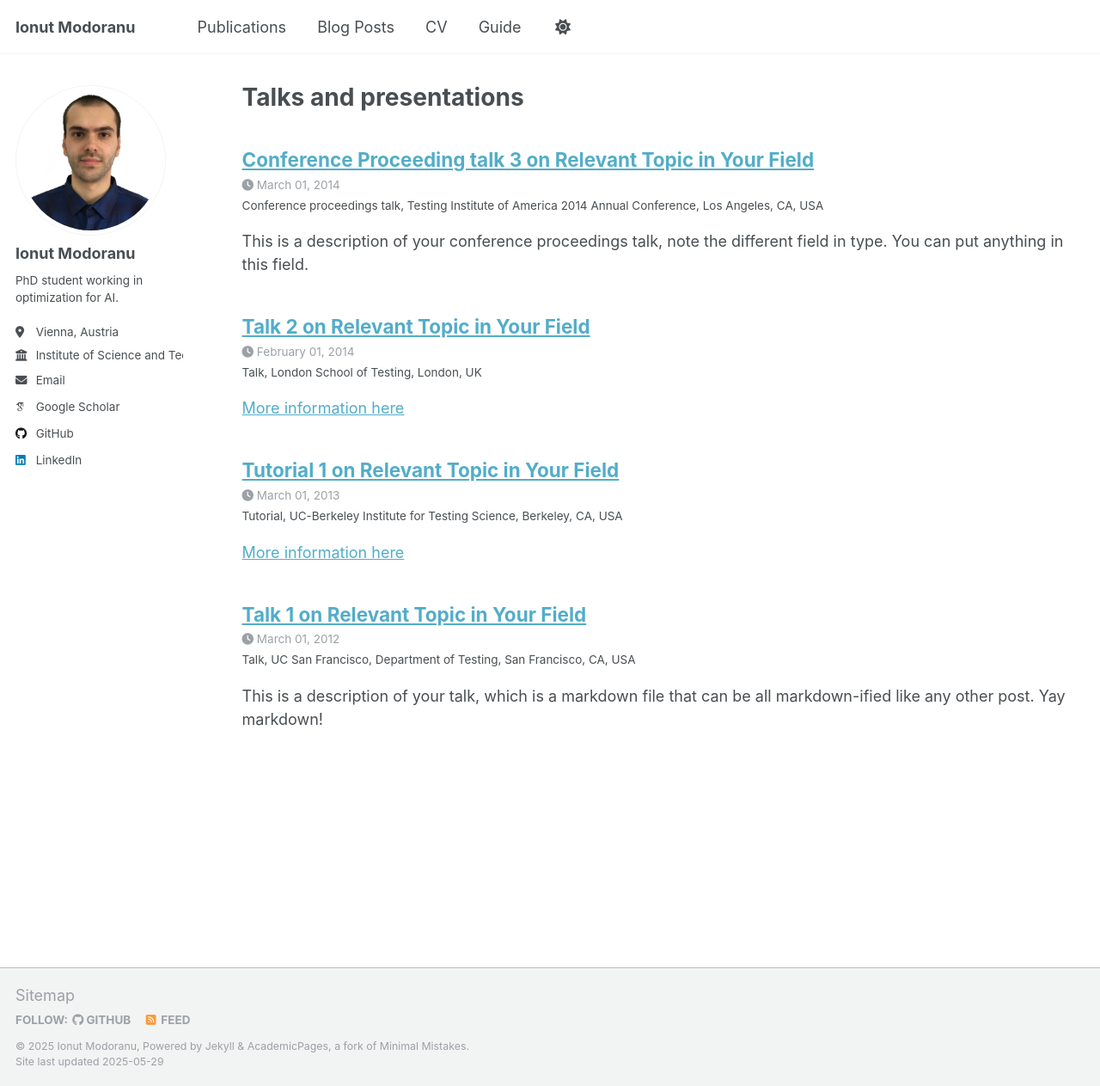
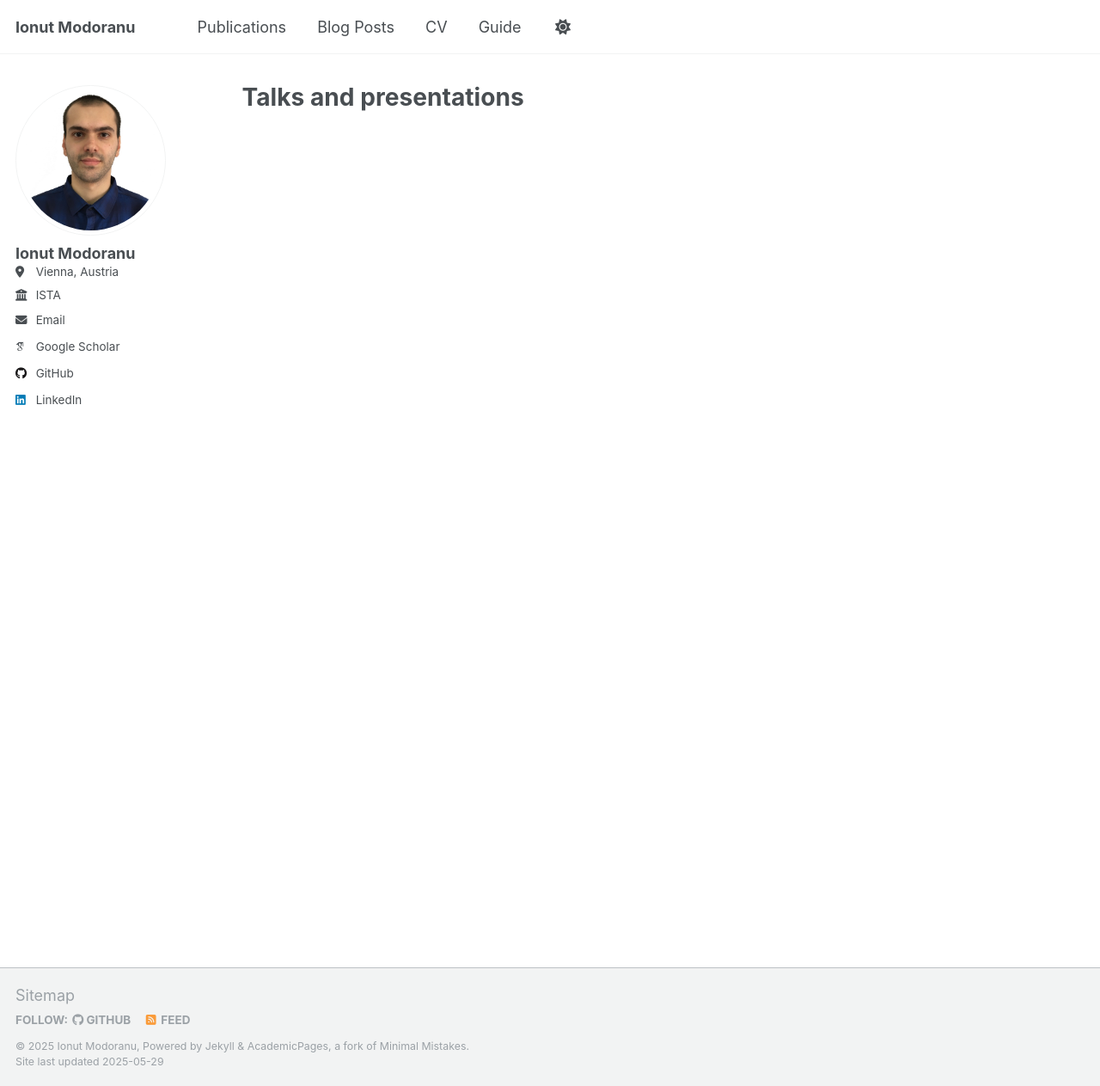
Before and after one commit to ionutmodo/ionutmodo.github.io, a Jekyll site: the page built from _pages/talks.html, in a window 1280 px wide and 1263 px high. Shown: the whole window at 86% size. Built offline with Jekyll 4.4.1, drawn with Linux system fonts in a browser that asks for light colours; some web fonts are replaced; part of the change alters nothing that is shown.

Commit message:
updated description and removed unused pages

```diff
--- a/_config.yml
+++ b/_config.yml
@@ -12,78 +12,79 @@ site_theme               : "default"
 title                    : "Ionut Modoranu"
 title_separator          : "-"
 name                     : &name "Ionut Modoranu"
-description              : &description "personal description"
+description              : &description "PhD student working in optimization for AI at Institute of Science and Technology (ISTA)"
 url                      : https://ionutmodo.github.io # the base hostname & protocol for your site e.g. "https://[your GitHub username].github.io" or if you already have some other page hosted on Github then use "https://[your GitHub username].github.io/[Your Repo Name]"
 baseurl                  : "" # the subpath of your site, e.g. "/blog"
-repository               : "academicpages/academicpages.github.io" # footer
+repository               : "ionutmodo/ionutmodo.github.io" # footer
 
 # Site Author - The following control what appear as part of the author content on the side bar.
 #               If a field is blank the icon and link will not appear, otherwise it will be shown.
 #               Additional customization can be done by editing /_includes/author-profile.html
 author:
-  # Biographic information
-  avatar           : "portrait.jpg"
-  name             : "Ionut Modoranu"
-  pronouns         : # example: "she/her"
-  bio              : "PhD student working in optimization for AI."
-  location         : "Vienna, Austria"
-  employer         : "Institute of Science and Technology Austria (ISTA)"
-  uri              : # URL
-  email            : "ionut[dash]vlad[dot]modoranu[at]ista[dot]ac[dot]at"
+    # Biographic information
+    avatar           : "portrait.jpg"
+    name             : &name "Ionut Modoranu"
 
-  # Academic websites
-  academia         : # URL
-  arxiv            : # URL - Update with the correct link to your profile
-  googlescholar    : "https://scholar.google.com/citations?hl=en&user=N56bz4gAAAAJ&sortby=pubdate"
-  impactstory      : # URL
-  orcid            : # URL
-  semantic         : # URL
-  pubmed           : # URL
-  researchgate     : # URL
-  scopus           : # URL
+    pronouns         : # example: "she/her"
+    bio              :
+    location         : "Vienna, Austria"
+    employer         : "ISTA"
+    uri              : # URL
+    email            : "ionut[dash]vlad[dot]modoranu[at]ista[dot]ac[dot]at"
 
-  # Repositories and software development
-  bitbucket        : # Username - Update with your username on the site
-  codepen          : # Username
-  dribbble         : # Username
-  github           : "ionutmodo"
-  kaggle           : # Username
-  stackoverflow    : # User number or user number and name (i.e., use "1" or "1/jeff-atwood")
+    # Academic websites
+    academia         : # URL
+    arxiv            : # URL - Update with the correct link to your profile
+    googlescholar    : "https://scholar.google.com/citations?user=N56bz4gAAAAJ&sortby=pubdate"
+    impactstory      : # URL
+    orcid            : # URL
+    semantic         : # URL
+    pubmed           : # URL
+    researchgate     : # URL
+    scopus           : # URL
 
-  # Social media
-  bluesky          : # Username
-  facebook         : # Username
-  flickr           : # Username
-  foursquare       : # Username
-  goodreads        : # Username
-  google_plus      : # Username
-  keybase          : # Username
-  instagram        : # Username
-  lastfm           : # Username
-  linkedin         : ionut-vlad-modoranu
-  mastodon         : # URL
-  medium           : # URL
-  pinterest        : # Username
-  soundcloud       : # Username
-  steam            : # Username
-  telegram         : # URL
-  tumblr           : # Username
-  twitter          : # Username for X / Twitter
-  vine             : # Username
-  weibo            : # Username
-  wikipedia        : # Username
-  xing             : # Username
-  youtube          : # Username
-  zhihu            : # Username
+    # Repositories and software development
+    bitbucket        : # Username - Update with your username on the site
+    codepen          : # Username
+    dribbble         : # Username
+    github           : "ionutmodo"
+    kaggle           : # Username
+    stackoverflow    : # User number or user number and name (i.e., use "1" or "1/jeff-atwood")
+
+    # Social media
+    bluesky          : # Username
+    facebook         : # Username
+    flickr           : # Username
+    foursquare       : # Username
+    goodreads        : # Username
+    google_plus      : # Username
+    keybase          : # Username
+    instagram        : # Username
+    lastfm           : # Username
+    linkedin         : ionut-vlad-modoranu
+    mastodon         : # URL
+    medium           : # URL
+    pinterest        : # Username
+    soundcloud       : # Username
+    steam            : # Username
+    telegram         : # URL
+    tumblr           : # Username
+    twitter          : # Username for X / Twitter
+    vine             : # Username
+    weibo            : # Username
+    wikipedia        : # Username
+    xing             : # Username
+    youtube          : # Username
+    zhihu            : # Username
 
 # Publication Category - The following the list of publication categories and their headings
 publication_category:
-  books:
-    title: 'Books'
-  manuscripts:
-    title: 'Journal Articles'
-  conferences:
-    title: 'Conference Papers'
+    books:
+        title: 'Books'
+    manuscripts:
+        title: 'Journal Articles'
+    conferences:
+        title: 'Conference Papers'
 
 # Site Settings
 teaser                   :  # filename of teaser fallback teaser image placed in /images/, .e.g. "500x300.png"
@@ -93,34 +94,34 @@ future                   : true
 read_more                : "disabled" # if enabled, adds "Read more" links to excerpts
 talkmap_link             : false      #change to true to add link to talkmap on talks page
 comments:
-  provider               : # false (default), "disqus", "discourse", "facebook", "google-plus", "staticman", "custom"
-  disqus:
-    shortname            :
-  discourse:
-    server               : # https://meta.discourse.org/t/embedding-discourse-comments-via-javascript/31963 , e.g.: meta.discourse.org
-  facebook:
-    appid                :
-    num_posts            : # 5 (default)
-    colorscheme          : # "light" (default), "dark"
+    provider               : # false (default), "disqus", "discourse", "facebook", "google-plus", "staticman", "custom"
+    disqus:
+        shortname            :
+    discourse:
+        server               : # https://meta.discourse.org/t/embedding-discourse-comments-via-javascript/31963 , e.g.: meta.discourse.org
+    facebook:
+        appid                :
+        num_posts            : # 5 (default)
+        colorscheme          : # "light" (default), "dark"
 staticman:
-  allowedFields          : ['name', 'email', 'url', 'message']
-  branch                 : "gh-pages" # "master", "gh-pages"
-  commitMessage          : "New comment."
-  filename               : comment-{@timestamp}
-  format                 : "yml"
-  moderation             : true
-  path                   : "_data/comments/{options.slug}"
-  requiredFields         : ['name', 'email', 'message']
-  transforms:
-    email                : "md5"
-  generatedFields:
-    date:
-      type               : "date"
-      options:
-        format           : "iso8601" # "iso8601" (default), "timestamp-seconds", "timestamp-milliseconds"
+    allowedFields          : ['name', 'email', 'url', 'message']
+    branch                 : "gh-pages" # "master", "gh-pages"
+    commitMessage          : "New comment."
+    filename               : comment-{@timestamp}
+    format                 : "yml"
+    moderation             : true
+    path                   : "_data/comments/{options.slug}"
+    requiredFields         : ['name', 'email', 'message']
+    transforms:
+        email                : "md5"
+    generatedFields:
+        date:
+            type               : "date"
+            options:
+                format           : "iso8601" # "iso8601" (default), "timestamp-seconds", "timestamp-milliseconds"
 atom_feed:
-  hide                   : false     # change to true to hide the RSS feed in the footer
-  path                   : # blank (default) uses feed.xml
+    hide                   : false     # change to true to hide the RSS feed in the footer
+    path                   : # blank (default) uses feed.xml
 
 
 # SEO Related
@@ -132,62 +133,62 @@ yandex_site_verification :
 
 # Social Sharing
 twitter:
-  username               : &twitter
+    username               : &twitter
 facebook:
-  username               :
-  app_id                 :
-  publisher              :
+    username               :
+    app_id                 :
+    publisher              :
 og_image                 :  # Open Graph/Twitter default site image
 # For specifying social profiles
 # - https://developers.google.com/structured-data/customize/social-profiles
 social:
-  type                   : # Person or Organization (defaults to Person)
-  name                   : # If the user or organization name differs from the site's name
-  links: # An array of links to social media profiles
+    type                   : # Person or Organization (defaults to Person)
+    name                   : # If the user or organization name differs from the site's name
+    links: # An array of links to social media profiles
 
 
 # Analytics
 analytics:
-  provider               :  "false" # false (default), "google", "google-universal", "google-analytics-4", "custom"
-  google:
-    tracking_id          :
+    provider               :  "false" # false (default), "google", "google-universal", "google-analytics-4", "custom"
+    google:
+        tracking_id          :
 
 
 # Reading Files
 include:
-  - .htaccess
-  - _pages
-  - files
+    - .htaccess
+    - _pages
+    - files
 exclude:
-  - "*.sublime-project"
-  - "*.sublime-workspace"
-  - .asset-cache
-  - .bundle
-  - .github
-  - .jekyll-assets-cache
-  - .sass-cache
-  - assets/js/_main.js
-  - assets/js/plugins
-  - assets/js/vendor
-  - CHANGELOG
-  - Capfile
-  - config
-  - Dockerfile
-  - Gemfile
-  - Gruntfile.js
-  - gulpfile.js
-  - LICENSE
-  - local
-  - log
-  - node_modules
-  - package.json*
-  - Rakefile
-  - README
-  - tmp
-  - vendor
+    - "*.sublime-project"
+    - "*.sublime-workspace"
+    - .asset-cache
+    - .bundle
+    - .github
+    - .jekyll-assets-cache
+    - .sass-cache
+    - assets/js/_main.js
+    - assets/js/plugins
+    - assets/js/vendor
+    - CHANGELOG
+    - Capfile
+    - config
+    - Dockerfile
+    - Gemfile
+    - Gruntfile.js
+    - gulpfile.js
+    - LICENSE
+    - local
+    - log
+    - node_modules
+    - package.json*
+    - Rakefile
+    - README
+    - tmp
+    - vendor
 keep_files:
-  - .git
-  - .svn
+    - .git
+    - .svn
 encoding: "utf-8"
 markdown_ext: "markdown,mkdown,mkdn,mkd,md"
 
@@ -202,93 +203,93 @@ incremental: false
 
 # Markdown Processing
 kramdown:
-  input: GFM
-  hard_wrap: false
-  auto_ids: true
-  footnote_nr: 1
-  entity_output: as_char
-  toc_levels: 1..6
-  smart_quotes: lsquo,rsquo,ldquo,rdquo
-  enable_coderay: false
+    input: GFM
+    hard_wrap: false
+    auto_ids: true
+    footnote_nr: 1
+    entity_output: as_char
+    toc_levels: 1..6
+    smart_quotes: lsquo,rsquo,ldquo,rdquo
+    enable_coderay: false
 
 
 # These settings control the types of collections used by the template
 collections:
-  teaching:
-    output: true
-    permalink: /:collection/:path/
-  publications:
-    output: true
-    permalink: /:collection/:path/
-  portfolio:
-    output: true
-    permalink: /:collection/:path/
-  talks:
-    output: true
-    permalink: /:collection/:path/
+#    teaching:
+#        output: true
+#        permalink: /:collection/:path/
+    publications:
+        output: true
+        permalink: /:collection/:path/
+#    portfolio:
+#        output: true
+#        permalink: /:collection/:path/
+#    talks:
+#        output: true
+#        permalink: /:collection/:path/
 
 
 # These settings control how pages and collections are included in the site
 defaults:
-  # _posts
-  - scope:
-      path: ""
-      type: posts
-    values:
-      layout: single
-      author_profile: true
-      read_time: true
-      comments: true
-      share: true
-      related: true
-  # _pages
-  - scope:
-      path: ""
-      type: pages
-    values:
-      layout: single
-      author_profile: true
-  # _teaching
-  - scope:
-      path: ""
-      type: teaching
-    values:
-      layout: single
-      author_profile: true
-      share: true
-      comments: true
-  # _publications
-  - scope:
-      path: ""
-      type: publications
-    values:
-      layout: single
-      author_profile: true
-      share: true
-      comments: true
-  # _portfolio
-  - scope:
-      path: ""
-      type: portfolio
-    values:
-      layout: single
-      author_profile: true
-      share: true
-      comment: true
-  # _talks
-  - scope:
-      path: ""
-      type: talks
-    values:
-      layout: talk
-      author_profile: true
-      share: true
+    # _posts
+    - scope:
+          path: ""
+          type: posts
+      values:
+          layout: single
+          author_profile: true
+          read_time: true
+          comments: true
+          share: true
+          related: true
+    # _pages
+    - scope:
+          path: ""
+          type: pages
+      values:
+          layout: single
+          author_profile: true
+#    # _teaching
+#    - scope:
+#          path: ""
+#          type: teaching
+#      values:
+#          layout: single
+#          author_profile: true
+#          share: true
+#          comments: true
+    # _publications
+    - scope:
+          path: ""
+          type: publications
+      values:
+          layout: single
+          author_profile: true
+          share: true
+          comments: true
+#    # _portfolio
+#    - scope:
+#          path: ""
+#          type: portfolio
+#      values:
+#          layout: single
+#          author_profile: true
+#          share: true
+#          comment: true
+#    # _talks
+#    - scope:
+#          path: ""
+#          type: talks
+#      values:
+#          layout: talk
+#          author_profile: true
+#          share: true
 
 
 # Sass/SCSS
 sass:
-  sass_dir: _sass
-  style: compressed # http://sass-lang.com/documentation/file.SASS_REFERENCE.html#output_style
+    sass_dir: _sass
+    style: compressed # http://sass-lang.com/documentation/file.SASS_REFERENCE.html#output_style
 
 
 # Outputting
@@ -300,21 +301,21 @@ timezone: Etc/UTC # http://en.wikipedia.org/wiki/List_of_tz_database_time_zones
 
 # Plugins
 plugins:
-  - jekyll-feed
-  - jekyll-gist
-  - jekyll-paginate
-  - jekyll-sitemap
-  - jekyll-redirect-from
-  - jemoji
+    - jekyll-feed
+    - jekyll-gist
+    - jekyll-paginate
+    - jekyll-sitemap
+    - jekyll-redirect-from
+    - jemoji
 
 # Mimic GitHub Pages with --safe
 whitelist:
-  - jekyll-feed
-  - jekyll-gist
-  - jekyll-paginate
-  - jekyll-sitemap
-  - jekyll-redirect-from
-  - jemoji
+    - jekyll-feed
+    - jekyll-gist
+    - jekyll-paginate
+    - jekyll-sitemap
+    - jekyll-redirect-from
+    - jemoji
 
 
 # Archives
@@ -328,11 +329,11 @@ whitelist:
 #  - <base_path/categories/my-awesome-category/index.html ~> path: /categories/
 #  - <base_path/my-awesome-category/index.html ~> path: /
 category_archive:
-  type: liquid
-  path: /categories/
+    type: liquid
+    path: /categories/
 tag_archive:
-  type: liquid
-  path: /tags/
+    type: liquid
+    path: /tags/
 # https://github.com/jekyll/jekyll-archives
 # jekyll-archives:
 #   enabled:
@@ -349,6 +350,6 @@ tag_archive:
 # HTML Compression
 # - http://jch.penibelst.de/
 compress_html:
-  clippings: all
-  ignore:
-    envs: development
+    clippings: all
+    ignore:
+        envs: development
```
